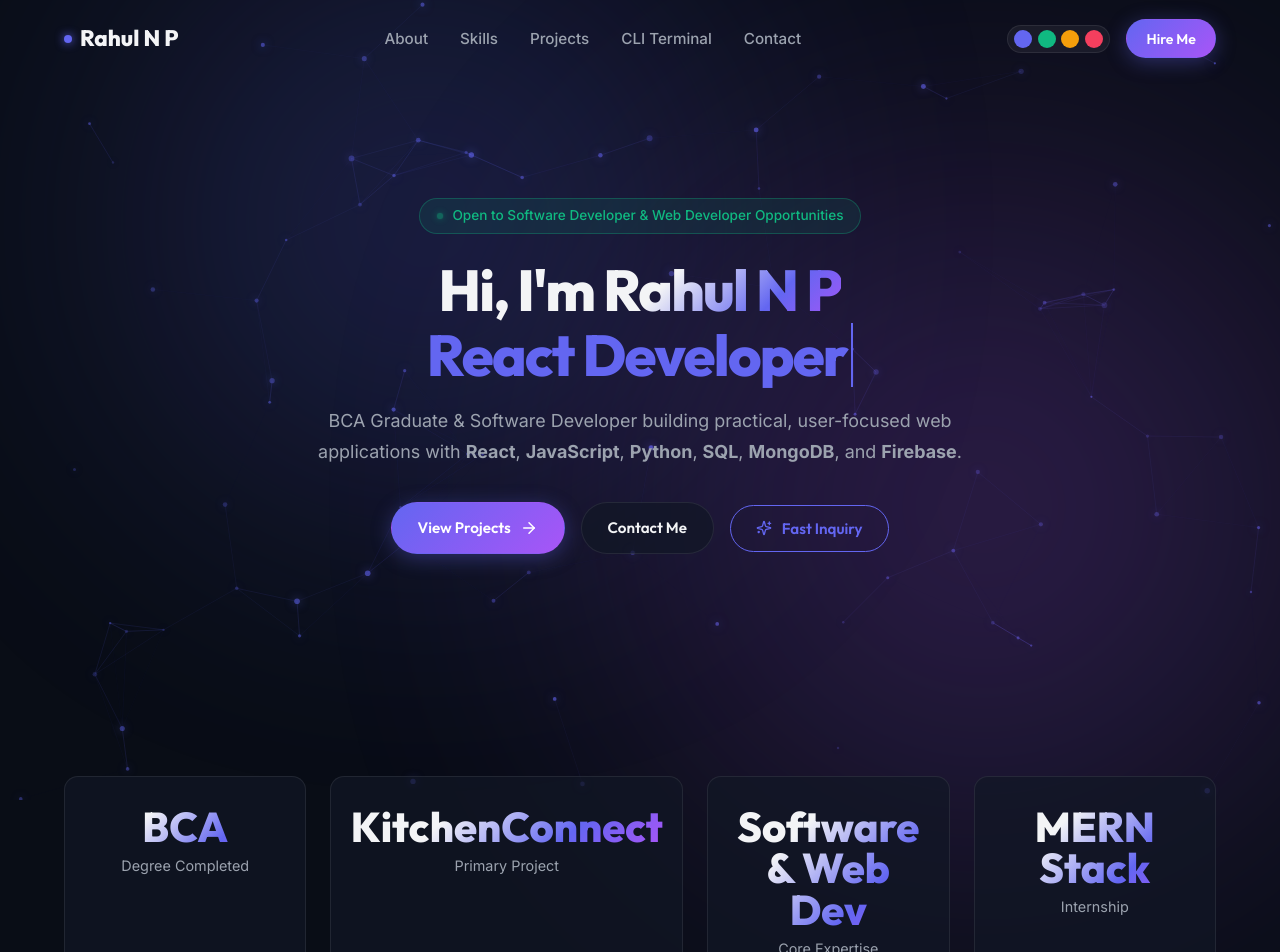
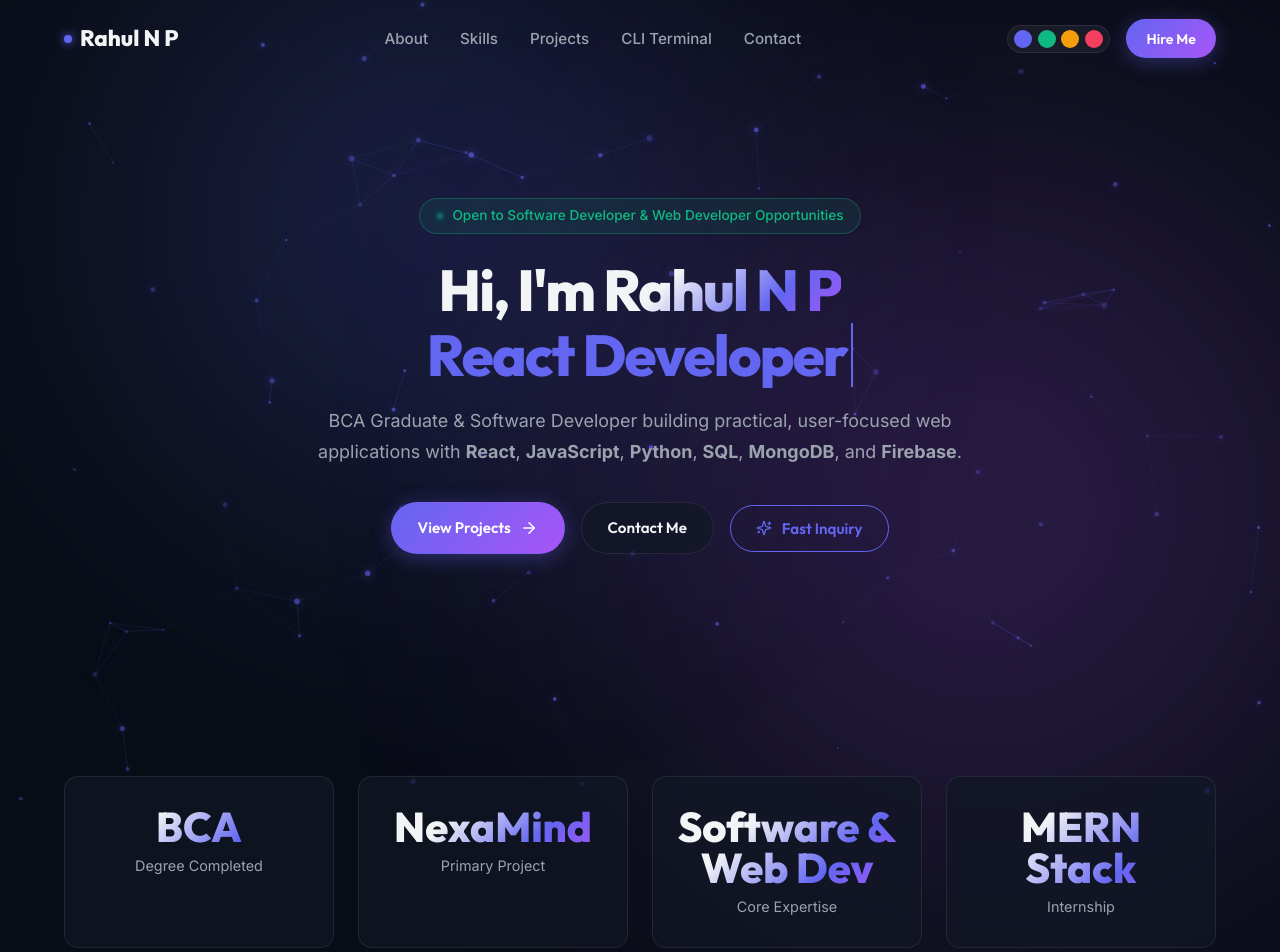
Before and after one commit to rnprahul/portfolio, a React (Vite) app: page / in a window 1280 px wide. Shown: the top 952 px of the page. Built offline with nearby package versions, Linux system fonts and the light colour scheme.

Commit message:
Add NexaMind as primary featured project

```diff
--- a/src/data/portfolioData.js
+++ b/src/data/portfolioData.js
@@ -21,7 +21,7 @@ export const portfolioData = {
 
   stats: [
     { label: "Degree Completed", value: "BCA", suffix: "" },
-    { label: "Primary Project", value: "KitchenConnect", suffix: "" },
+    { label: "Primary Project", value: "NexaMind", suffix: "" },
     { label: "Core Expertise", value: "Software & Web Dev", suffix: "" },
     { label: "Internship", value: "MERN Stack", suffix: "" }
   ],
@@ -50,55 +50,85 @@ export const portfolioData = {
   ],
 
   featuredProject: {
-    id: "kitchen-connect",
-    name: "KitchenConnect",
-    tagline: "Role-Based Household Kitchen Inventory & Shopping Management Web Application",
-    description: "KitchenConnect is a practical multi-role household web application designed to connect kitchen and supermarket workflows through dedicated, role-specific dashboards. It streamlines how households manage stock levels and fulfill grocery purchases.",
-    techStack: ["React", "Vite", "JavaScript", "Firebase Authentication", "Cloud Firestore", "Bootstrap", "CSS", "Firebase Hosting"],
-    workflow: ["Pending", "Shopping in Progress", "Purchase Completed"],
-    roles: [
+    id: "nexa-mind",
+    name: "NexaMind",
+    tagline: "Enterprise AI Knowledge & Governance Platform",
+    description: "NexaMind is a production-deployed enterprise AI platform designed for organizational knowledge management, AI-assisted insights, document intelligence, role-based administration, system health monitoring, audit activity, and enterprise governance.",
+    techStack: [
+      "React",
+      "Vite",
+      "JavaScript",
+      "Node.js",
+      "Express",
+      "Supabase",
+      "Gemini API",
+      "Vercel",
+      "Render"
+    ],
+    capabilities: [
       {
-        role: "Admin Dashboard",
-        icon: "ShieldCheck",
-        responsibilities: [
-          "Manage kitchen items and inventory categories",
-          "Create and review shopping requests",
-          "Monitor overall application activity and stock logs"
+        title: "AI Intelligence",
+        icon: "Brain",
+        points: [
+          "AI-powered enterprise intelligence and insights",
+          "Gemini API integration"
         ]
       },
       {
-        role: "Mother Dashboard",
-        icon: "HeartHandshake",
-        responsibilities: [
-          "View current kitchen items & stock levels",
-          "Select out-of-stock items and create shopping requests",
-          "Track request status and view purchase history",
-          "Receive real-time notifications on purchase completion"
+        title: "Knowledge Assistant",
+        icon: "Sparkles",
+        points: [
+          "AI-assisted interaction with organizational knowledge",
+          "Knowledge-focused workflows"
         ]
       },
       {
-        role: "Father Dashboard",
-        icon: "ShoppingBag",
-        responsibilities: [
-          "View incoming household shopping requests",
-          "Manage active grocery lists and update purchase status",
-          "Mark grocery purchases as completed"
+        title: "Document Management",
+        icon: "FileText",
+        points: [
+          "Manage and analyze enterprise documents",
+          "Document intelligence and knowledge processing"
+        ]
+      },
+      {
+        title: "User & Role Management",
+        icon: "Users",
+        points: [
+          "Role-based access and administration",
+          "Enterprise user directory and governance"
+        ]
+      },
+      {
+        title: "System Health",
+        icon: "Activity",
+        points: [
+          "Monitor application/system health",
+          "Health and operational status monitoring"
+        ]
+      },
+      {
+        title: "Audit Activity",
+        icon: "ClipboardList",
+        points: [
+          "Track important platform activity",
+          "Audit and activity visibility"
         ]
       }
     ],
-    features: [
-      "Role-based authentication & protected routes",
-      "Dedicated Admin, Mother, and Father dashboards",
-      "Real-time Firestore database synchronization",
-      "Shopping request tracking (Pending → In Progress → Completed)",
-      "Purchase history and notification tracking",
-      "Hosted live on Firebase Hosting"
-    ],
-    github: "https://github.com/rnprahul/KitchenConnect",
-    liveDemo: "https://kitchenconnect-eddfd.web.app"
+    github: "https://github.com/rnprahul/NexaMind",
+    liveDemo: "https://nexa-mind-one.vercel.app"
   },
 
   secondaryProjects: [
+    {
+      id: "kitchen-connect",
+      name: "KitchenConnect",
+      tagline: "Role-Based Household Kitchen Inventory & Shopping Management Web Application",
+      description: "KitchenConnect is a practical multi-role household web application designed to connect kitchen and supermarket workflows through dedicated, role-specific dashboards (Admin, Mother, Father). It features real-time Firestore synchronization and shopping request tracking.",
+      techStack: ["React", "Vite", "JavaScript", "Firebase Authentication", "Cloud Firestore", "Bootstrap", "CSS", "Firebase Hosting"],
+      github: "https://github.com/rnprahul/KitchenConnect",
+      liveDemo: "https://kitchenconnect-eddfd.web.app"
+    },
     {
       id: "calculator",
       name: "Calculator",
--- a/src/index.css
+++ b/src/index.css
@@ -503,21 +503,30 @@ body {
 .step-progress { color: var(--accent-color); }
 .step-completed { color: #10b981; }
 
-.roles-grid {
+.roles-grid,
+.capabilities-grid {
   display: grid;
   grid-template-columns: repeat(3, 1fr);
   gap: 1.2rem;
   margin: 1.8rem 0;
 }
 
-.role-card {
+.role-card,
+.capability-card {
   background: rgba(9, 13, 22, 0.6);
   border: 1px solid var(--border-color);
   border-radius: var(--radius-sm);
   padding: 1.2rem;
+  transition: transform var(--transition-normal), border-color var(--transition-normal);
 }
 
-.role-title {
+.capability-card:hover {
+  border-color: var(--border-hover);
+  transform: translateY(-2px);
+}
+
+.role-title,
+.capability-title {
   font-size: 1rem;
   font-weight: 700;
   color: var(--text-main);
@@ -527,19 +536,23 @@ body {
   gap: 0.5rem;
 }
 
-.role-list {
+.role-list,
+.capability-list {
   list-style: none;
 }
 
-.role-list li {
+.role-list li,
+.capability-list li {
   font-size: 0.86rem;
   color: var(--text-muted);
   margin-bottom: 0.4rem;
   padding-left: 1rem;
   position: relative;
+  line-height: 1.45;
 }
 
-.role-list li::before {
+.role-list li::before,
+.capability-list li::before {
   content: '•';
   position: absolute;
   left: 0;
@@ -915,7 +928,7 @@ body {
   .hero-title { font-size: 2.8rem; }
   .stats-grid { grid-template-columns: repeat(2, 1fr); gap: 1.2rem; }
   .skills-grid { grid-template-columns: 1fr; gap: 1.5rem; }
-  .roles-grid { grid-template-columns: 1fr; gap: 1rem; }
+  .roles-grid, .capabilities-grid { grid-template-columns: 1fr; gap: 1rem; }
   .secondary-projects-grid { grid-template-columns: 1fr; gap: 1.5rem; }
   .contact-grid { grid-template-columns: 1fr; gap: 2rem; }
   .about-grid { grid-template-columns: 1fr; gap: 2.5rem; }
```
Also changed, not shown: src/components/Projects.jsx (+56 -35 lines).
